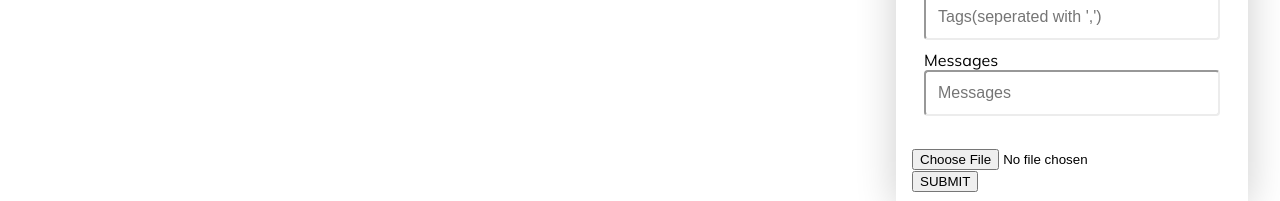
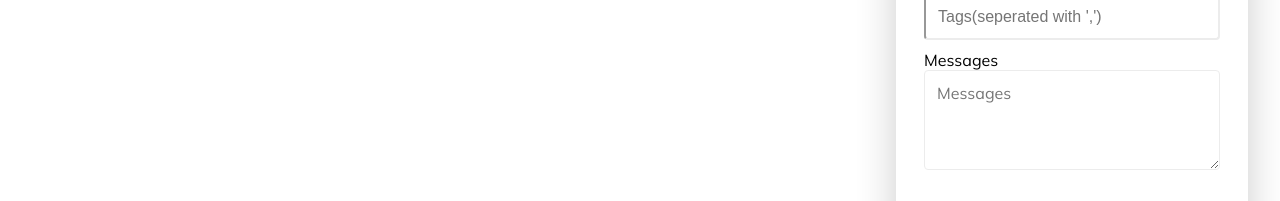
Before and after one commit to CcccYxx/CS35L-Website, a React (Create React App) app in the folder game-website/frontend/: page /forum in a window 1280 px wide. Shown: the part 395-596 px from the top of the page. Built offline with nearby package versions, Linux system fonts and the light colour scheme; no server answers.

Commit message:
Add proper text area for message
now the forum page can display message with styles such as newlines
The input for message now support basic stylings

```diff
--- a/game-website/frontend/src/Components/Form/Form.css
+++ b/game-website/frontend/src/Components/Form/Form.css
@@ -7,3 +7,8 @@
     box-shadow: 0 0 40px rgba(0, 0, 0, 0.2);
     border-radius: var(--border-radius);
 }
+
+#message{
+    font: inherit;
+    height: 100px;
+}
--- a/game-website/frontend/src/Components/Form/Form.js
+++ b/game-website/frontend/src/Components/Form/Form.js
@@ -78,7 +78,7 @@ class Form extends React.Component{
                         </label>
                         <label>
                             Messages
-                            <input type="text" className="formInput"  required placeholder="Messages" onChange={this.onInputChangeMsg} />
+                            <textarea id="message" type="text" className="formInput"  required placeholder="Messages" onChange={this.onInputChangeMsg} />
                         </label>
                     </form>
                 </div>
--- a/game-website/frontend/src/Components/Post/Post.css
+++ b/game-website/frontend/src/Components/Post/Post.css
@@ -15,6 +15,11 @@
     list-style-type: '#';
     display: grid;
     grid-template-columns: repeat(12, auto);
+}
+
+.message{
+    font-family: 'Mulish', sans-serif;
+    font-size: 1.2rem;
 }
 
 
--- a/game-website/frontend/src/Components/Post/Post.js
+++ b/game-website/frontend/src/Components/Post/Post.js
@@ -21,7 +21,7 @@ const Post = ({title, message, creator, tags, selectedFile, likeCount, date, onC
                     {tagList}
                 </ul>
                 <h2 className="title">{title}</h2>
-                <p className="message">{message}</p>
+                <pre className="message" maxlength='50'>{message}</pre>
             </div>
             <div className="postFooter">
                 <div className="likeContainer">
```
